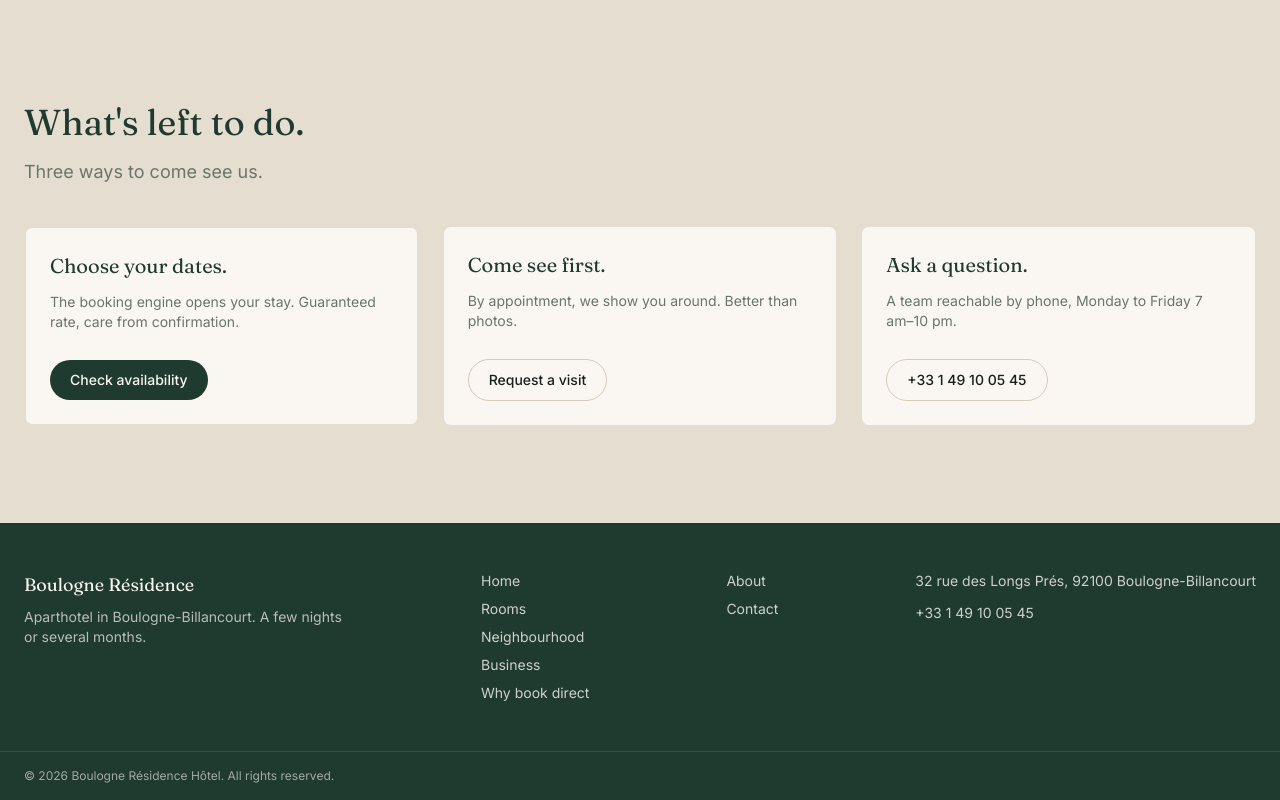
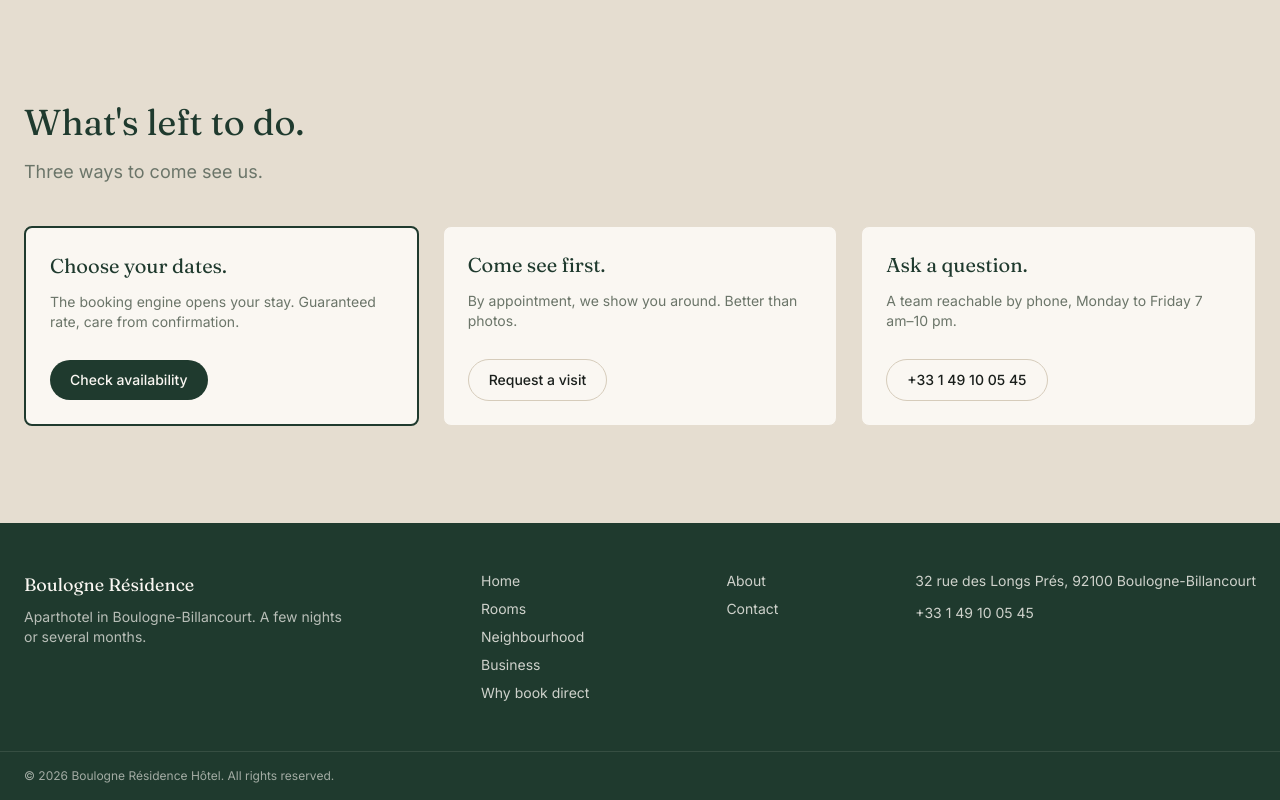
Before and after one commit to masterfunk75/hrb-website, a Next.js app: page /en/a-propos in a window 1280 px wide. Shown: the part 4333-5133 px from the top of the page. Built offline with nearby package versions, Linux system fonts and the light colour scheme.

Commit message:
fix(ui): CtaCards — espace manquant dans la classe de la carte accent
Le template literal collait h-full et border-primary (h-fullborder-primary)
quand accent=true → la carte mise en avant perdait sa bordure. Remplacé par
deux classes statiques (robuste au tri prettier-tailwind).

```diff
--- a/src/components/layout/cta-cards.tsx
+++ b/src/components/layout/cta-cards.tsx
@@ -50,7 +50,9 @@
         {cards.map((card) => (
           <StaggerItem key={card.title} className="h-full">
             <Card
-              className={`h-full${card.accent ? 'border-primary border-2' : ''}`}
+              className={
+                card.accent ? 'border-primary h-full border-2' : 'h-full'
+              }
             >
               <h3 className="font-display text-primary text-xl">
                 {card.title}
```
